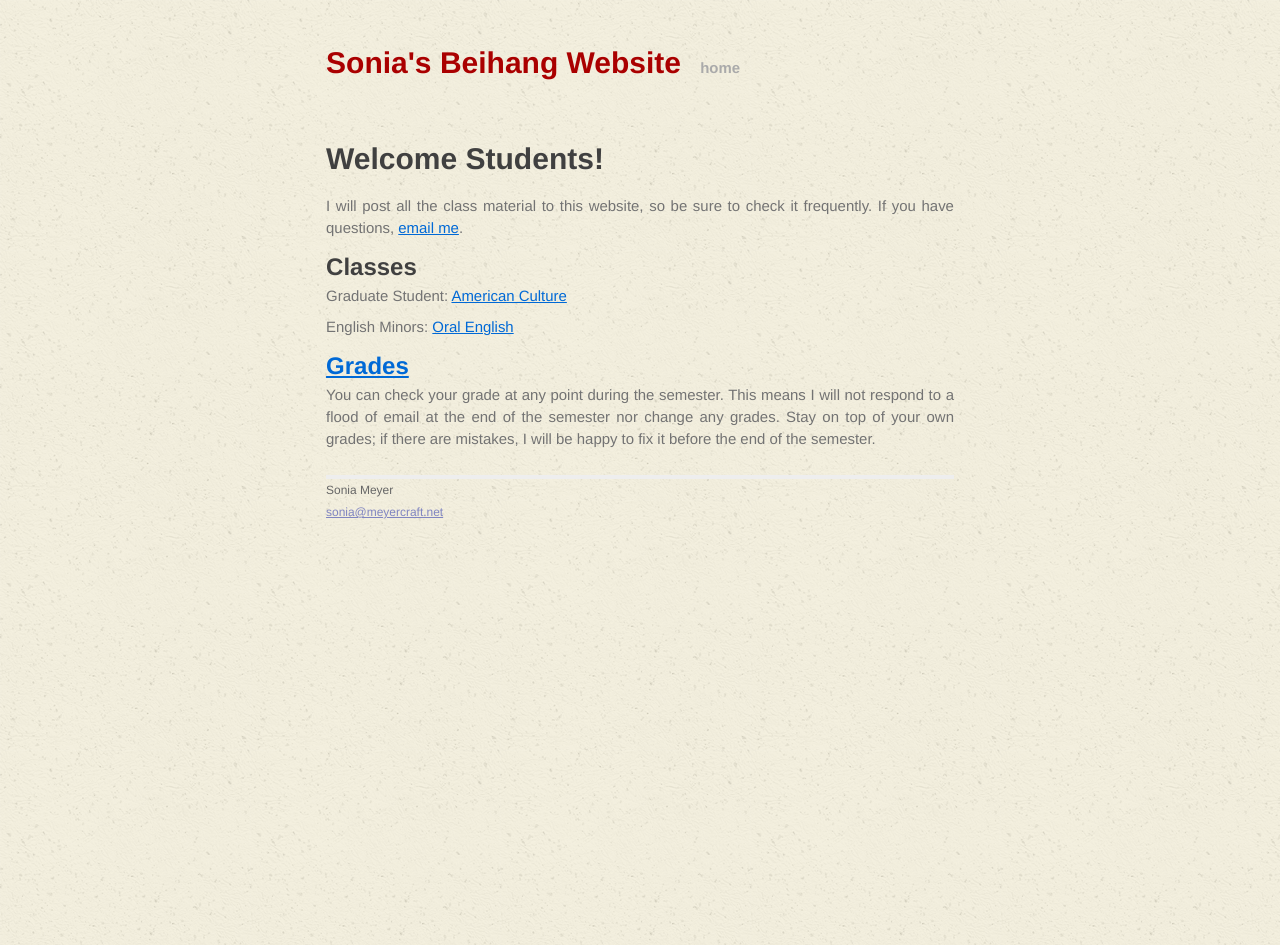
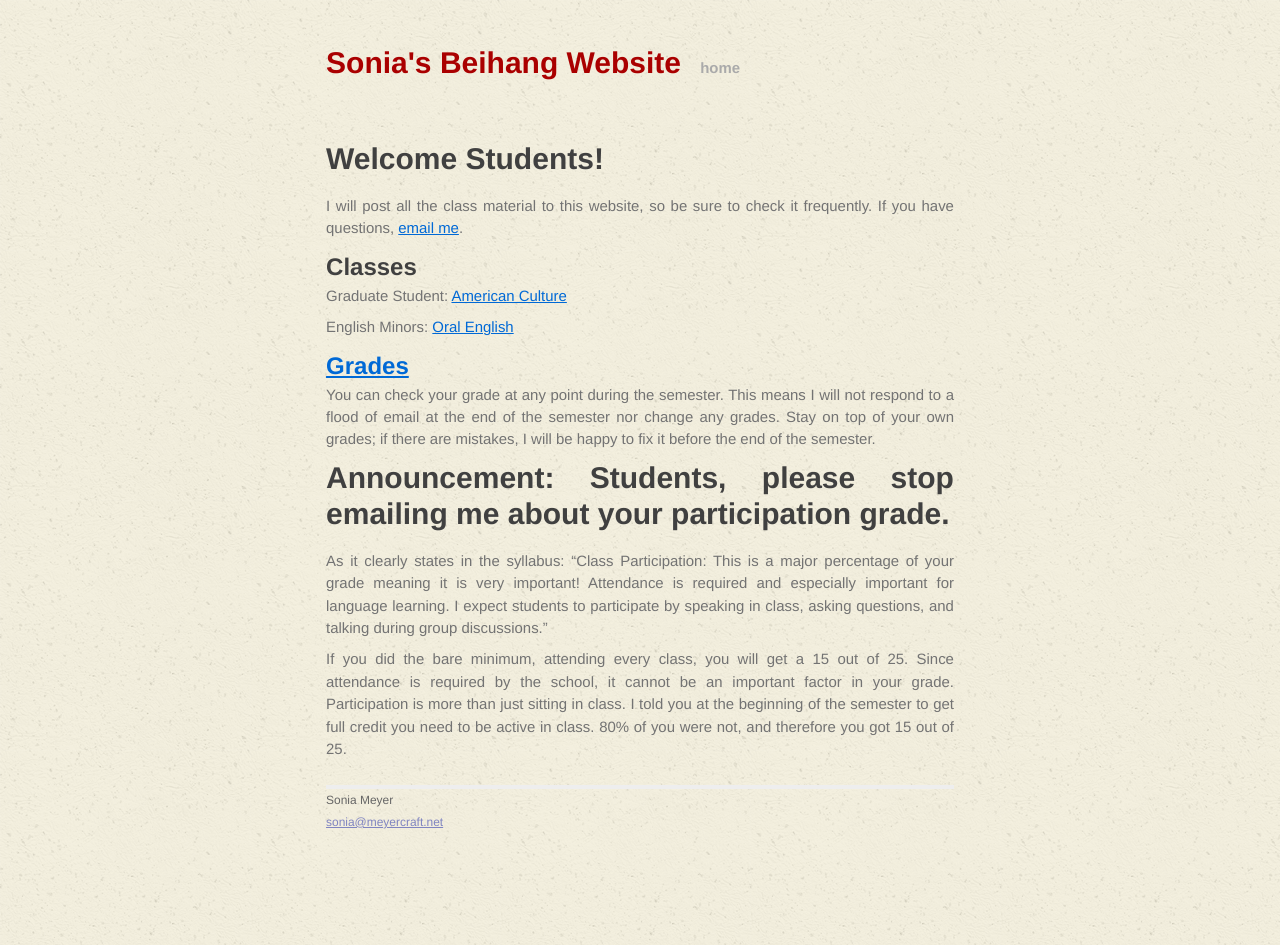
Before and after one commit to soniawmeyer/soniameyer-beihang-students-website, a Jekyll site: the page built from index.md, in a window 1280 px wide. Built offline with Jekyll 4.4.1, drawn with Linux system fonts in a browser that asks for light colours.

Commit message:
participation grades announcement

```diff
--- a/index.md
+++ b/index.md
@@ -15,3 +15,9 @@ English Minors: [Oral English](/classes/oralenglish.html)
 
 ##[Grades](gradesform/form/form.html)
 You can check your grade at any point during the semester. This means I will not respond to a flood of email at the end of the semester nor change any grades. Stay on top of your own grades; if there are mistakes, I will be happy to fix it before the end of the semester.
+
+#Announcement: Students, please stop emailing me about your participation grade.
+
+As it clearly states in the syllabus: "Class Participation: This is a major percentage of your grade meaning it is very important! Attendance is required and especially important for language learning. I expect students to participate by speaking in class, asking questions, and talking during group discussions."
+
+If you did the bare minimum, attending every class, you will get a 15 out of 25. Since attendance is required by the school, it cannot be an important factor in your grade. Participation is more than just sitting in class. I told you at the beginning of the semester to get full credit you need to be active in class. 80% of you were not, and therefore you got 15 out of 25.
```
